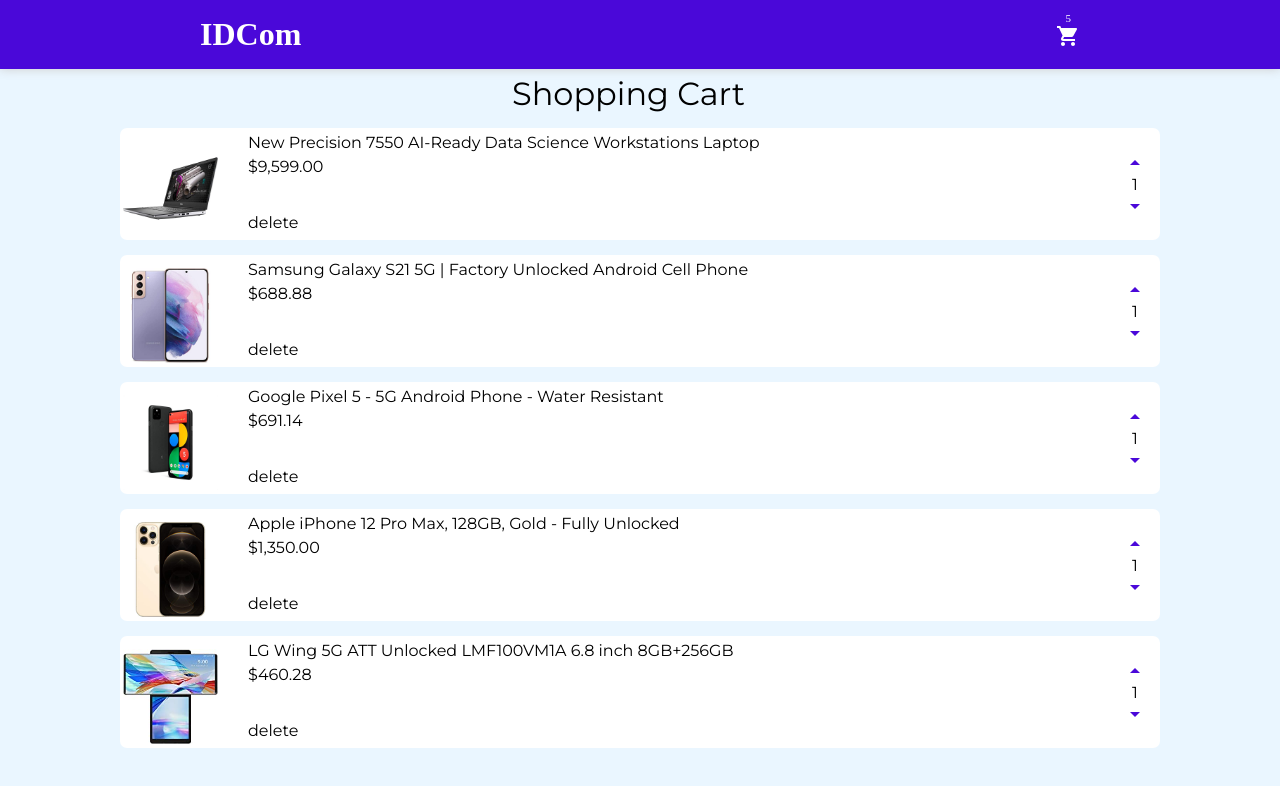
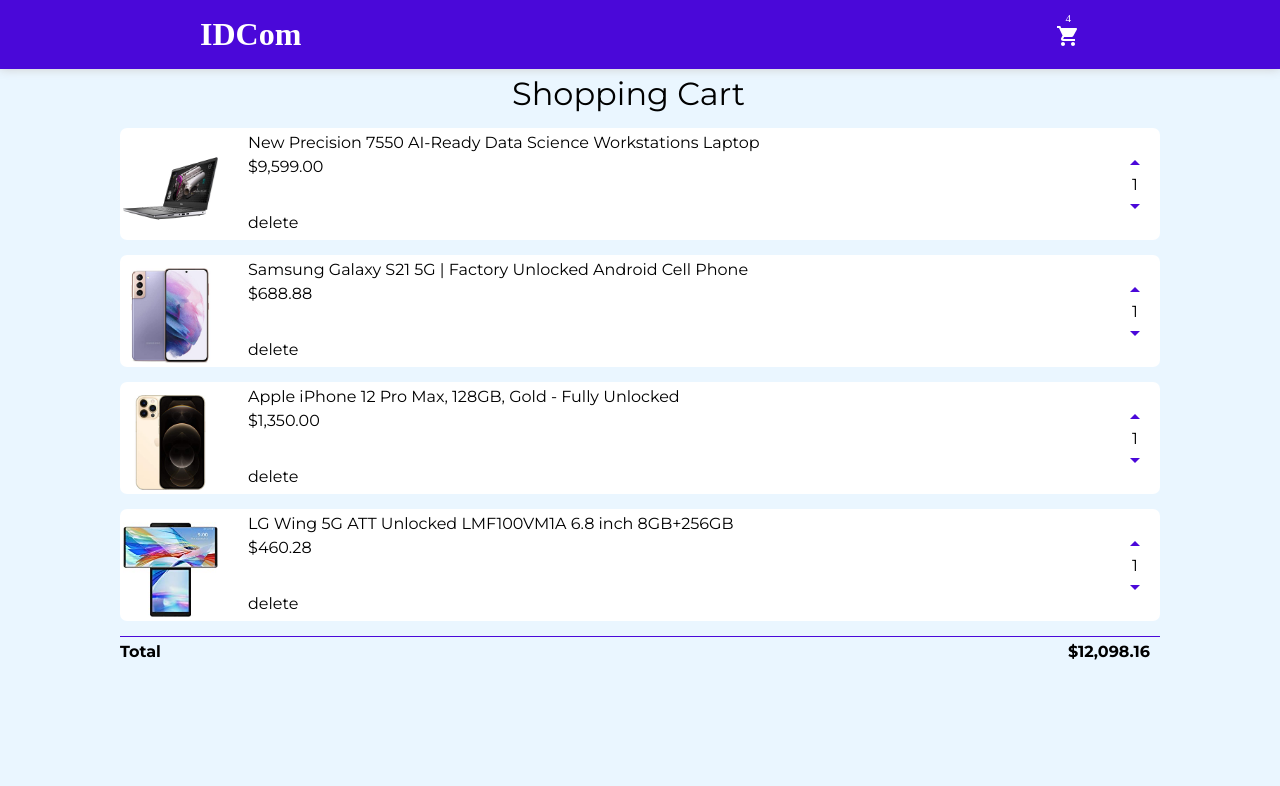
Before and after one commit to IsmaelDembele/front-end-shopping-cart, a React (Create React App) app: page / in a window 1280 px wide. Shown: the top 786 px of the page. Built offline with nearby package versions, Linux system fonts and the light colour scheme.

Commit message:
total ui added

```diff
--- a/public/index.html
+++ b/public/index.html
@@ -11,7 +11,7 @@
     />
     <link rel="preconnect" href="https://fonts.gstatic.com" />
     <link
-      href="https://fonts.googleapis.com/css2?family=Montserrat:wght@200;400;700&display=swap"
+      href="https://fonts.googleapis.com/css2?family=Montserrat:wght@200;300;400;700&display=swap"
       rel="stylesheet"
     />
     <!--
--- a/src/App.js
+++ b/src/App.js
@@ -2,6 +2,7 @@
 import Header from './components/Header';
 import Title from './components/Title';
 import Item from './components/Item';
+import Total from './components/Total';
 import { listItem } from './data';
 
 const App = () => {
@@ -12,6 +13,7 @@
       {listItem.map(item => (
         <Item key={item.id} item={item} />
       ))}
+      <Total />
     </>
   );
 };
--- a/src/components/Header.js
+++ b/src/components/Header.js
@@ -5,7 +5,7 @@
   return (
     <div className='header'>
       <h1>IDCom</h1>
-      <p className='item_number'>5</p>
+      <p className='item_number'>4</p>
       <ShoppingCartIcon className='cart' />
     </div>
   );
--- /dev/null
+++ b/src/components/Total.js
@@ -0,0 +1,15 @@
+import React from 'react';
+
+const Total = () => {
+  return (
+    <>
+      <hr />
+      <div className='total'>
+        <p className='total_letter'>Total</p>
+        <p className='total_number'>$12,098.16</p>
+      </div>
+    </>
+  );
+};
+
+export default Total;
--- a/src/data.js
+++ b/src/data.js
@@ -11,22 +11,23 @@
     url: '/images/galaxy_s21.jpg',
     price: '$688.88',
   },
+
   {
     id: 3,
-    name: 'Google Pixel 5 - 5G Android Phone - Water Resistant',
-    url: '/images/google_pixel_5.jpg',
-    price: '$691.14',
-  },
-  {
-    id: 4,
     name: 'Apple iPhone 12 Pro Max, 128GB, Gold - Fully Unlocked',
     url: '/images/Iphone12.jpg',
     price: '$1,350.00',
   },
   {
-    id: 5,
+    id: 4,
     name: 'LG Wing 5G ATT Unlocked LMF100VM1A 6.8 inch 8GB+256GB',
     url: '/images/LG_wing_5G.jpg',
     price: '$460.28',
   },
+//   {
+//     id: 5,
+//     name: 'Google Pixel 5 - 5G Android Phone - Water Resistant',
+//     url: '/images/google_pixel_5.jpg',
+//     price: '$691.14',
+//   },
 ];
--- a/src/index.scss
+++ b/src/index.scss
@@ -16,6 +16,7 @@
 //image size
 $img_height: 95px;
 $img_width: 95px;
+$body_width: 65rem;
 
 *,
 ::after,
@@ -67,7 +68,7 @@
 .item {
   display: flex;
   margin: 15px auto;
-  width: 65rem;
+  width: $body_width;
   height: 7rem;
   background-color: white;
   border-radius: 7px;
@@ -103,3 +104,26 @@
     }
   }
 }
+
+hr {
+  width: $body_width;
+  margin: 0 auto 5px auto;
+  color: red;
+  border: none;
+  border-bottom: 1px solid $header_bg_color;
+}
+
+.total {
+  display: flex;
+  width: $body_width;
+  margin: 0 auto 10px auto;
+  font-weight: 700;
+
+  &_letter {
+    flex: 1;
+  }
+
+  &_number {
+    margin: 0 10px 10px 0;
+  }
+}
```
